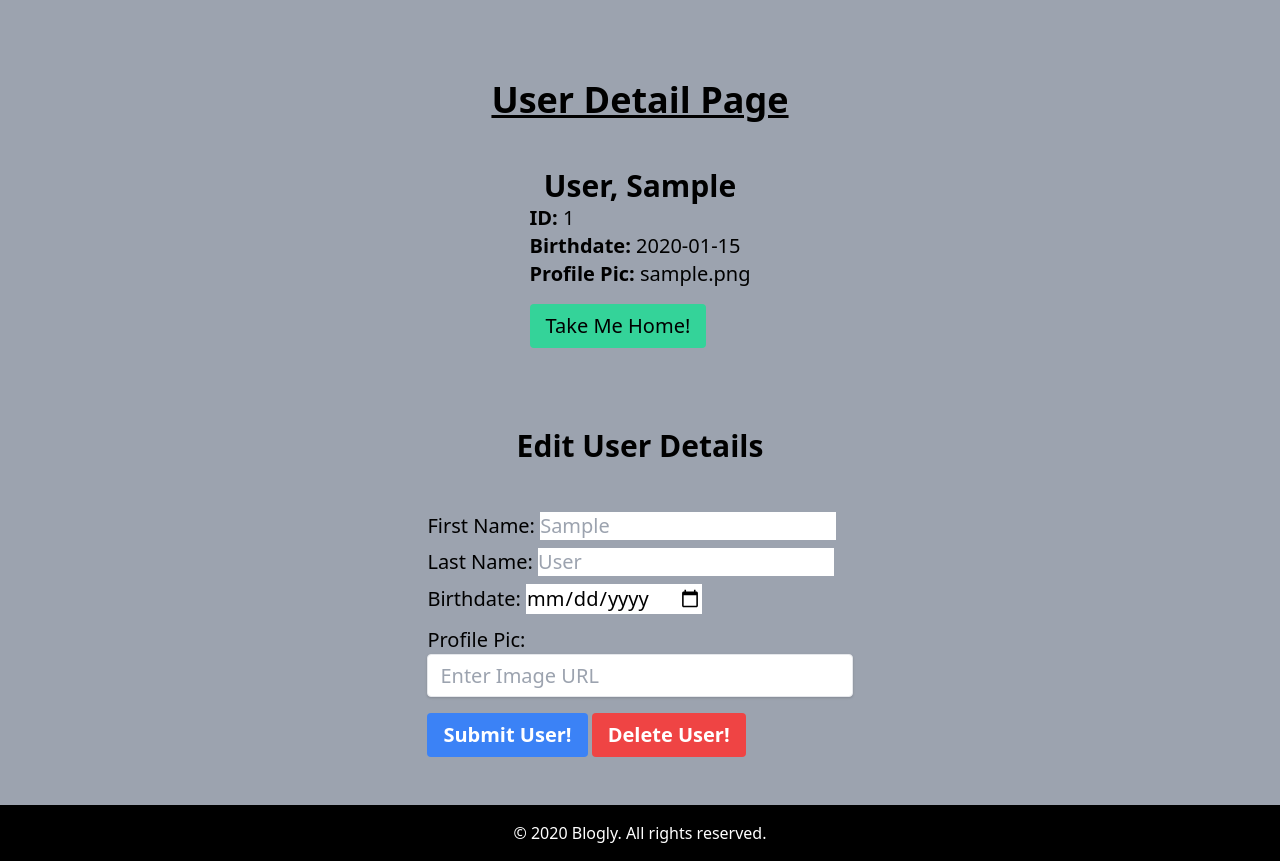
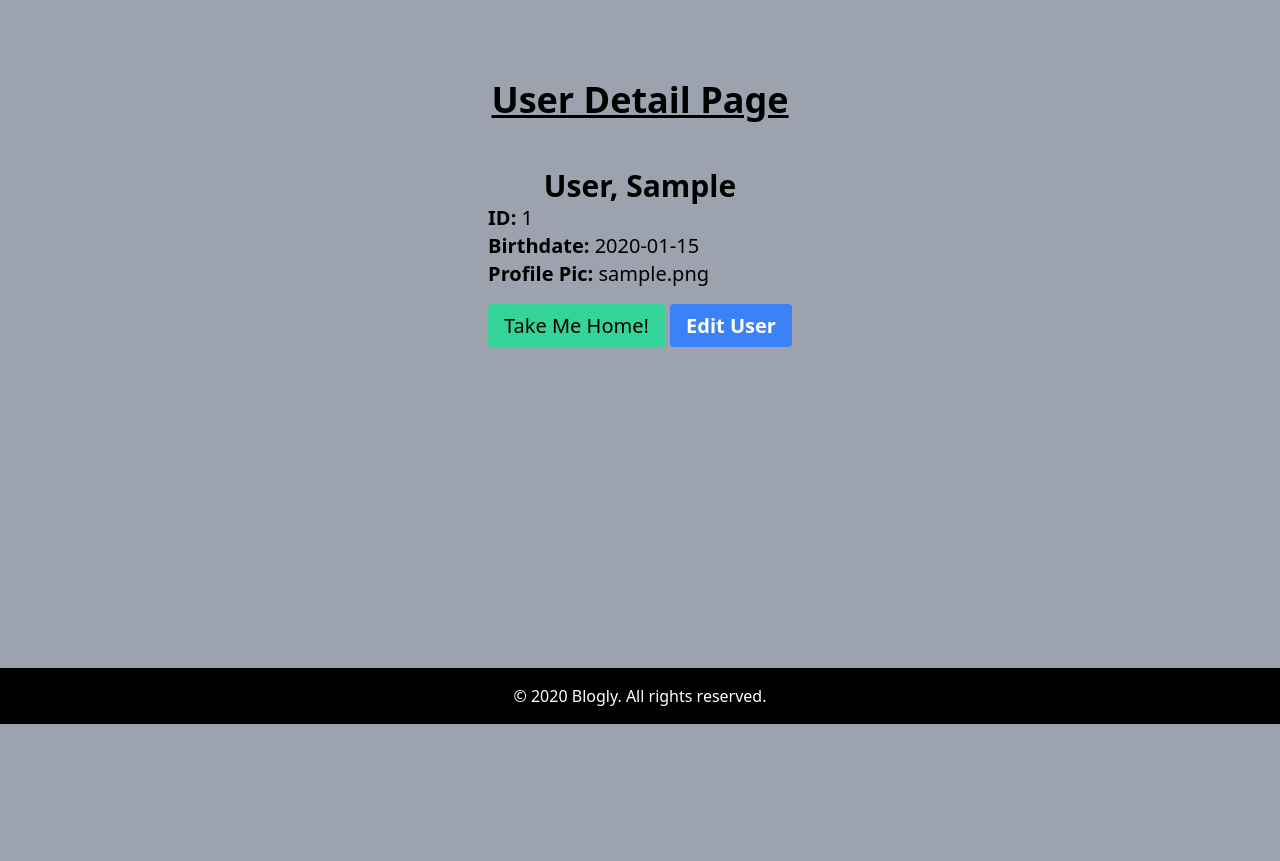
Before and after one commit to bnelsonemail/Blogly-Database, a Flask app: template templates/detail.html in a window 1280 px wide. Shown: the part 76-937 px from the top of the page. After the commit the page ends 800 px from the top, so only its background shows below. Run offline with Flask 3, Linux system fonts and the light colour scheme; tables that the repository leaves empty hold one stand-in row (values such as "Sample post"); the template is opened without the code that fills it: values that come from a table or form of the project are taken from there, most other values are stand-ins (such as "Sample title", 1, 10 or a date in 2020).

Commit message:
added edit user html, added methods to class for editing user data and deleting user data, revised app.py to accommodate edit and delete functionality.

```diff
--- a/app.py
+++ b/app.py
@@ -109,7 +109,7 @@ def add_user():
         db.session.add(user)
         db.session.commit()
         flash(f"User {first_name} {last_name} added successfully!", 'success')
-        return redirect(f"/{user.id}")
+        return redirect(f"/user/{user.id}")
     except IntegrityError:
         # Rollback the session to avoid partial changes
         db.session.rollback()
@@ -118,7 +118,7 @@ def add_user():
         return redirect('/error')
 
 
-@app.route("/<int:user_id>")
+@app.route("/user/<int:user_id>")
 def show_user(user_id):
     """Show user info on a single page."""
     # user = {
@@ -134,37 +134,62 @@ def show_user(user_id):
     return render_template("detail.html", user=user)
 
 
-@app.route("/<int:user_id>/edit")
+@app.route('/user/<int:user_id>/edit', methods=['GET', 'POST'])
 def edit_user(user_id):
     """Edit user info on a single page."""
     user = User.query.get_or_404(user_id)
 
     if request.method == 'POST':
+        # Get form data
+        first_name = request.form['first_name']
+        last_name = request.form['last_name']
+        image_url = request.form['image_url']
         birthdate_str = request.form['birthdate']
+
+        # Convert birthdate string to date object
         try:
             birthdate = datetime.strptime(birthdate_str, '%Y-%m-%d').date()
         except ValueError:
-            flash('Invalid date format.  Please use YYY-MM-DD.', 'error')
-            return redirect(f"/user/{user_id}/edit")
+            flash('Invalid date format. Please use YYYY-MM-DD.', 'error')
+            return redirect(f'/user/{user_id}/edit')
 
-        # Use the method to upte the user
+        # Use the update method in the User model to update attributes
         user.update(
-            first_name=request.form['first_name'],
-            last_name=request.form['last_name'],
+            first_name=first_name,
+            last_name=last_name,
             birthdate=birthdate,
-            image_url=request.form['image_url']
+            image_url=image_url
         )
 
+        # Commit the changes to the database
         try:
             db.session.commit()
             flash('User updated successfully!', 'success')
-        except SQLAlchemyError:
+        except SQLAlchemyError as e:
             db.session.rollback()
-            flash('An error occurred.  Please try again.', 'error')
+            flash(f'An error occurred: {e}', 'error')
+            return redirect(f'/user/{user_id}/edit')
 
-    print(user)  # Debugging: print user details to console
-    flash(f"User: {user.first_name} {user.last_name}, ID: {user.id}")
-    return render_template("detail.html", user=user)
+        return redirect(f'/user/{user.id}')
+
+    # Render the edit form with the current user data (GET request)
+    return render_template('edit_user.html', user=user)
+
+
+@app.route('/user/<int:user_id>/delete', methods=['POST'])
+def delete_user(user_id):
+    """Delete the user."""
+    user = User.query.get_or_404(user_id)  # Fetch the user from the database
+
+    try:
+        user.delete()  # Call the delete method in the User model
+        flash(f"User {user.first_name} {user.last_name} deleted successfully!",
+              "success")
+    except SQLAlchemyError as e:
+        db.session.rollback()
+        flash(f"An error occurred: {e}", "error")
+
+    return redirect('/')  # redirect to home after deleting the user
 
 
 if __name__ == '__main__':
--- a/templates/detail.html
+++ b/templates/detail.html
@@ -7,38 +7,14 @@
   <h1 class="text-4xl text-black font-bold text-black pt-20 mb-12"><u>User Detail Page</u></h1>
 
   <h1 class="text-3xl font-bold">{{ user.last_name | title }}, {{ user.first_name | title }}</h1>
-    <div class="text-xl">
-  <p><b>ID:</b> {{ user.id }}</p>
-  <p><b>Birthdate:</b> {{ user.birthdate }}</p>
-  <p class="mb-4"><b>Profile Pic:</b> <a href="{{ user.image_url }}" class="hover:text-red-500 transition-colors duration-300 mb-12 ease-in-out cursor-pointer">{{ user.image_url }}</a></p>
-
-
-  <a type="button" class="bg-green-400 hover:bg-blue-400 py-2 px-4 rounded transition-colors duration-300 ease-in-out cursor-pointer" href="/">Take Me Home!</a>
+  <div class="text-xl">
+    <p><b>ID:</b> {{ user.id }}</p>
+    <p><b>Birthdate:</b> {{ user.birthdate }}</p>
+    <p class="mb-4"><b>Profile Pic:</b>
+      <a href="{{ user.image_url }}" class="hover:text-red-500 transition-colors duration-300 mb-12 ease-in-out cursor-pointer">{{ user.image_url }}</a>
+    </p>
+    <a type="button" class="bg-green-400 hover:bg-blue-400 py-2 px-4 rounded transition-colors duration-300 ease-in-out cursor-pointer" href="/">Take Me Home!</a>
+    <a href="/user/{{ user.id }}/edit" class="text-white text-xl font-bold bg-blue-500 hover:bg-blue-300 py-2 px-4 rounded transition-colors duration-300 ease-in-out cursor-pointer">Edit User</a>
+  </div>
 </div>
-</div>
-
-{# **************** Below is the Edit Form *************** #}
-
-<div class="flex flex-col items-center">
-    <h2 class="text-3xl text-black font-bold text-black pt-20 mb-8">Edit User Details</h2>
-    <form action="/" method="POST">
-        <p class="text-xl text-black pt-4">
-          First Name: <input type="text" name="first_name" placeholder="{{ user.first_name | title }}" />
-        </p>
-        <p class="text-xl text-black pt-2">Last Name: <input type="text" name="last_name" placeholder="{{ user.last_name | title }}" /></p>
-        <p class="text-xl text-black pt-2 mb-1">
-          Birthdate: <input type="date" name="birthdate" placeholder="YYYY-MM-DD" />
-        </p>
-        <p class="text-xl text-black pt-2 mb-4">Profile Pic:
-            <input type="text" name="image_url" placeholder="Enter Image URL" class="shadow appearance-none border rounded w-full py-2 px-3 text-gray-700 leading-tight focus:outline-none focus:shadow-outline"/>
-            </label>
-        </p>
-        <button type="submit" class="text-white text-xl font-bold bg-blue-500 hover:bg-blue-300 py-2 px-4 rounded transition-colors duration-300 mb-12 ease-in-out cursor-pointer ">
-            Submit User!
-        </button>
-        <button type="submit" class="text-white text-xl font-bold bg-red-500 hover:bg-red-300 py-2 px-4 rounded transition-colors duration-300 mb-12 ease-in-out cursor-pointer ">
-            Delete User!
-        </button>
-      </form>
-
 {% endblock content %}
--- a/templates/home.html
+++ b/templates/home.html
@@ -7,7 +7,7 @@ title %} {% block content %}
   <h2 class="text-3xl font-bold text-black pt-12">Users:</h2>
   <ul>
     {% for user in users %} {% if user %}
-    <li class="text-xl text-black pt-4"><a href="/{{ user.id }}" class="hover:text-red-300 transition-colors duration-300 mb-12 ease-in-out cursor-pointer"> {{ user.first_name | title }} {{ user.last_name | title }} </a></li>
+    <li class="text-xl text-black pt-4"><a href="/user/{{ user.id }}" class="hover:text-red-300 transition-colors duration-300 mb-12 ease-in-out cursor-pointer"> {{ user.first_name | title }} {{ user.last_name | title }} </a></li>
     {% endif %} {% else %}
     <li class="text-xl text-black pt-4">No users found in the database!</li>
 
```
Also changed, not shown: models.py (+15 -5 lines), templates/edit_user.html (added, +46 -0 lines).
